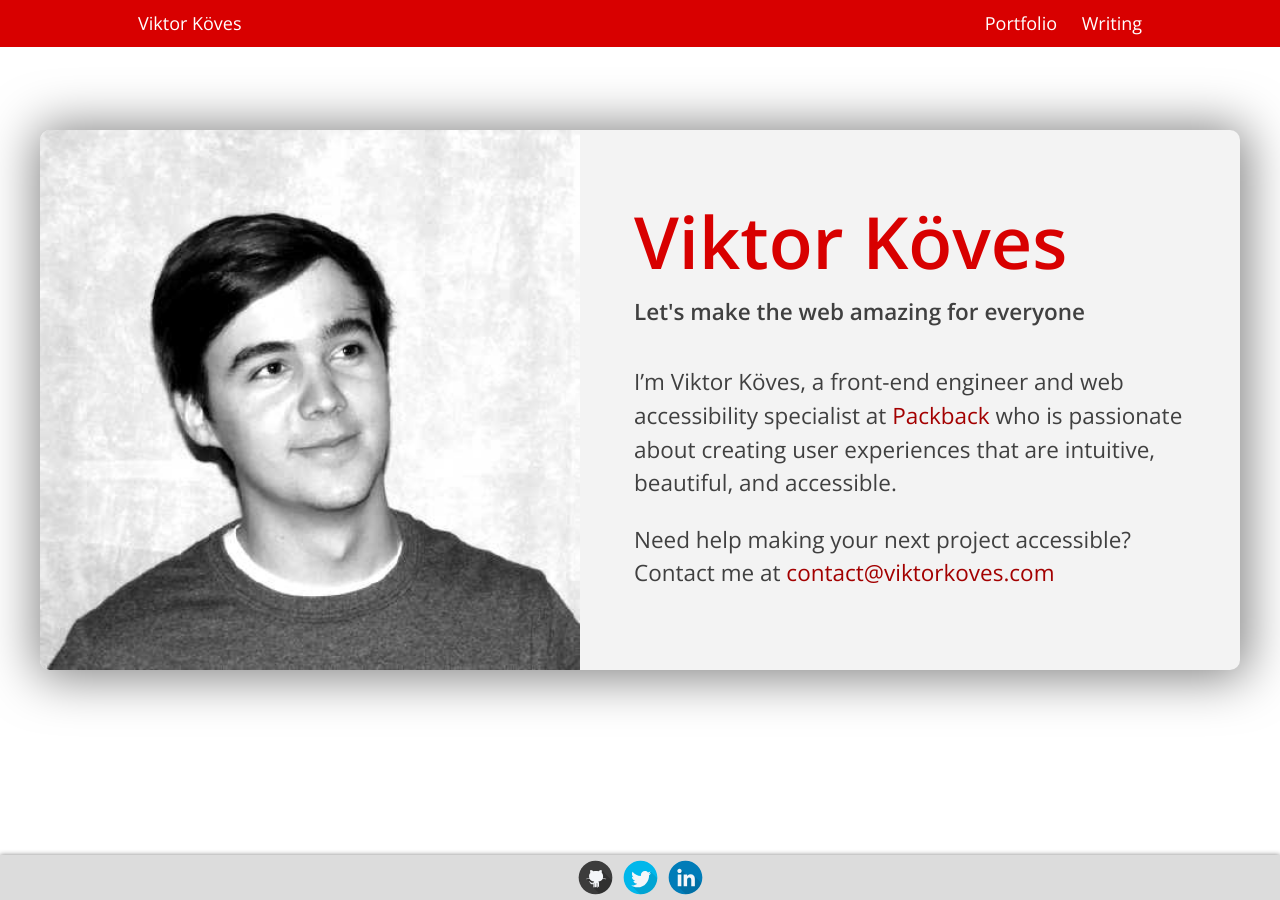
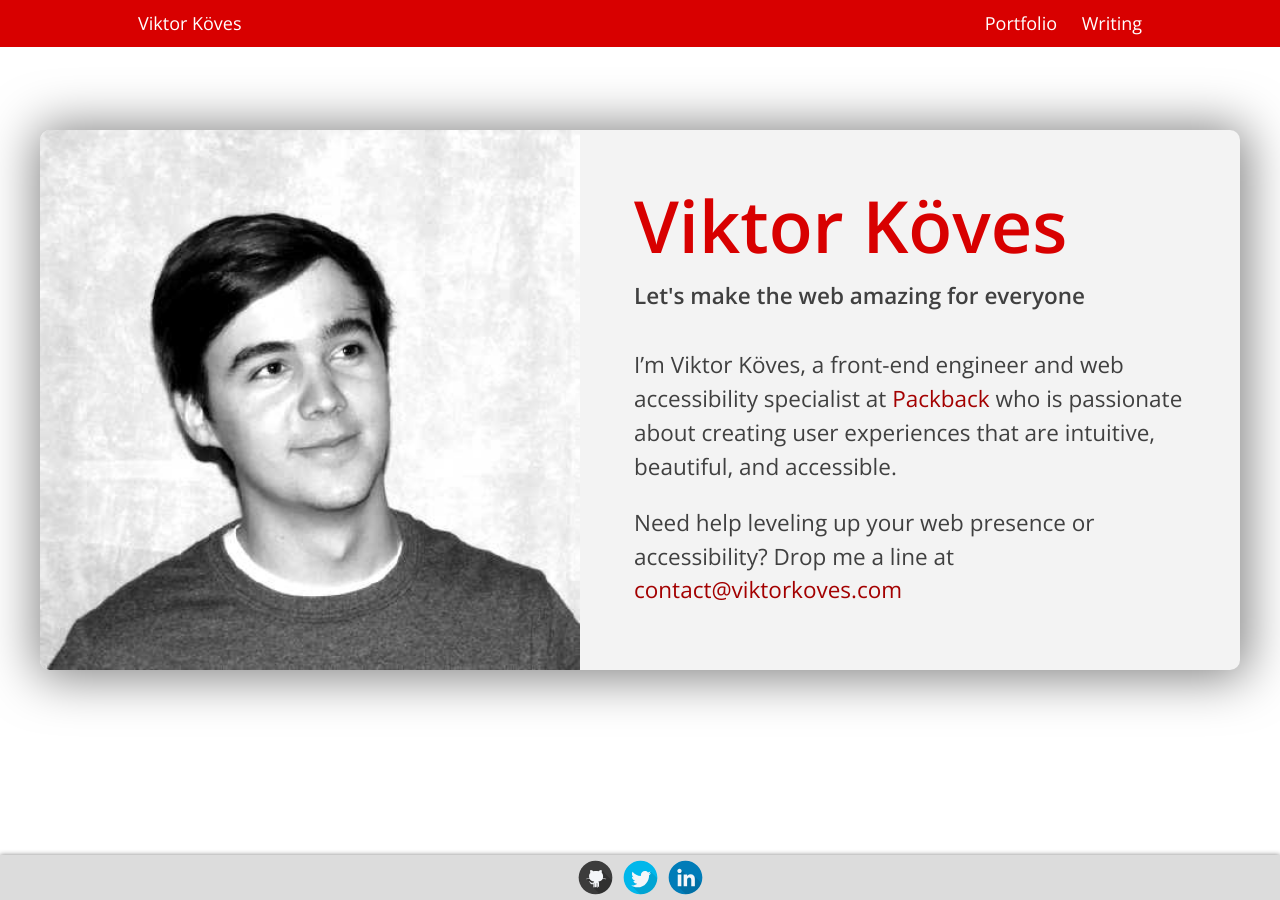
Before and after one commit to vkoves/vkoves.github.io, a Jekyll site: the page built from index.html, in a window 1280 px wide. Built offline with Jekyll 4.4.1, drawn with Linux system fonts in a browser that asks for light colours.

Commit message:
Updated homepage copy & fixed header underline

```diff
--- a/_sass/_header.scss
+++ b/_sass/_header.scss
@@ -10,6 +10,7 @@ $header-mob-height: 72px;
   font-size: 18px;
 
   .header-main { display: inline-block; }
+
   ul {
     list-style: none;
     margin: 0;
@@ -30,11 +31,12 @@ $header-mob-height: 72px;
 }
 
 .site-header a {
-  text-decoration: none;
   color: $white;
   border-radius: 8px;
   transition: color 0.2s, padding 0.2s, background 0.2s;
   padding: 3px 10px 3px 10px;
+
+  &, &:hover, &:focus { text-decoration: none; }
 
   &:hover, &:focus {
     color: $dark-grey;
--- a/index.html
+++ b/index.html
@@ -22,9 +22,8 @@ stylesheets:
 		</p>
 
 		<p>
-			Need help making your next project accessible?
-
-			Contact me at
+			Need help leveling up your web presence or accessibility?
+			Drop me a line at
 			<a href="mailto:contact@viktorkoves.com">contact@viktorkoves.com</a>
 		</p>
 	</div>
```
